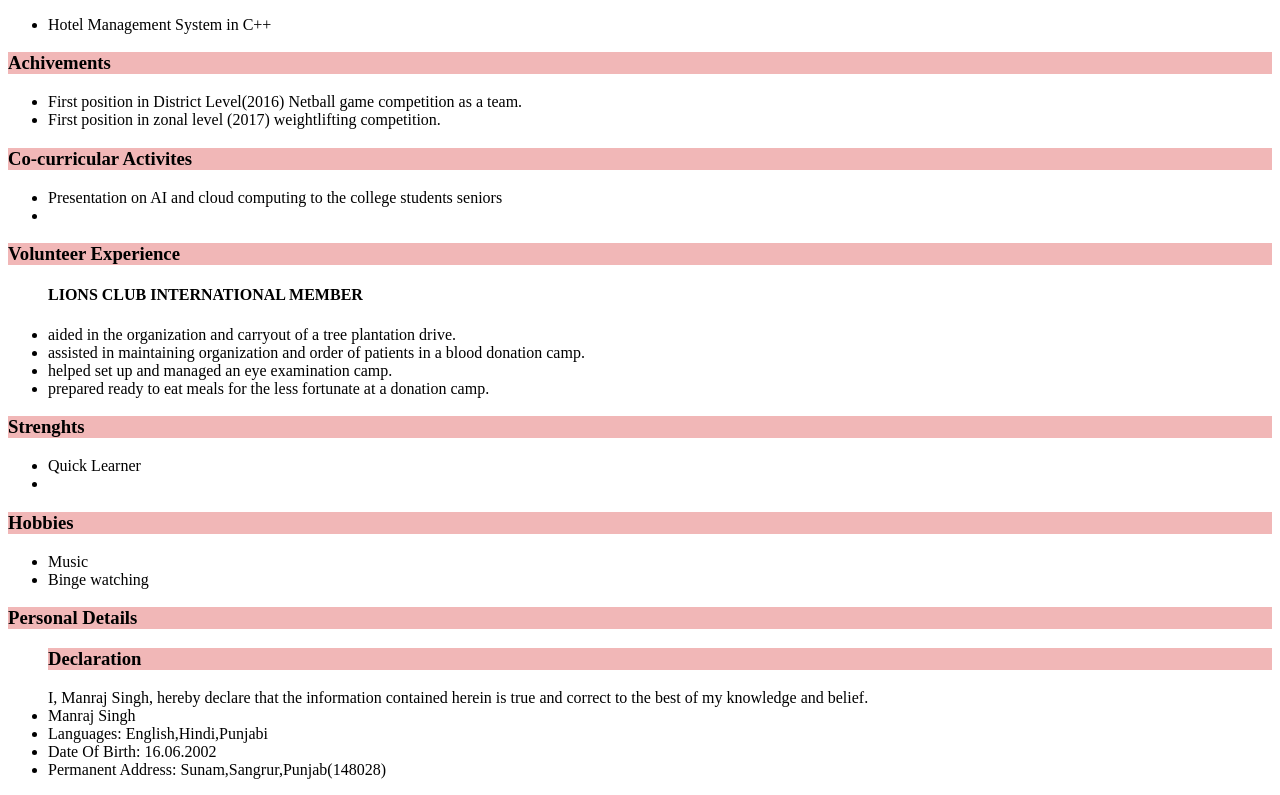
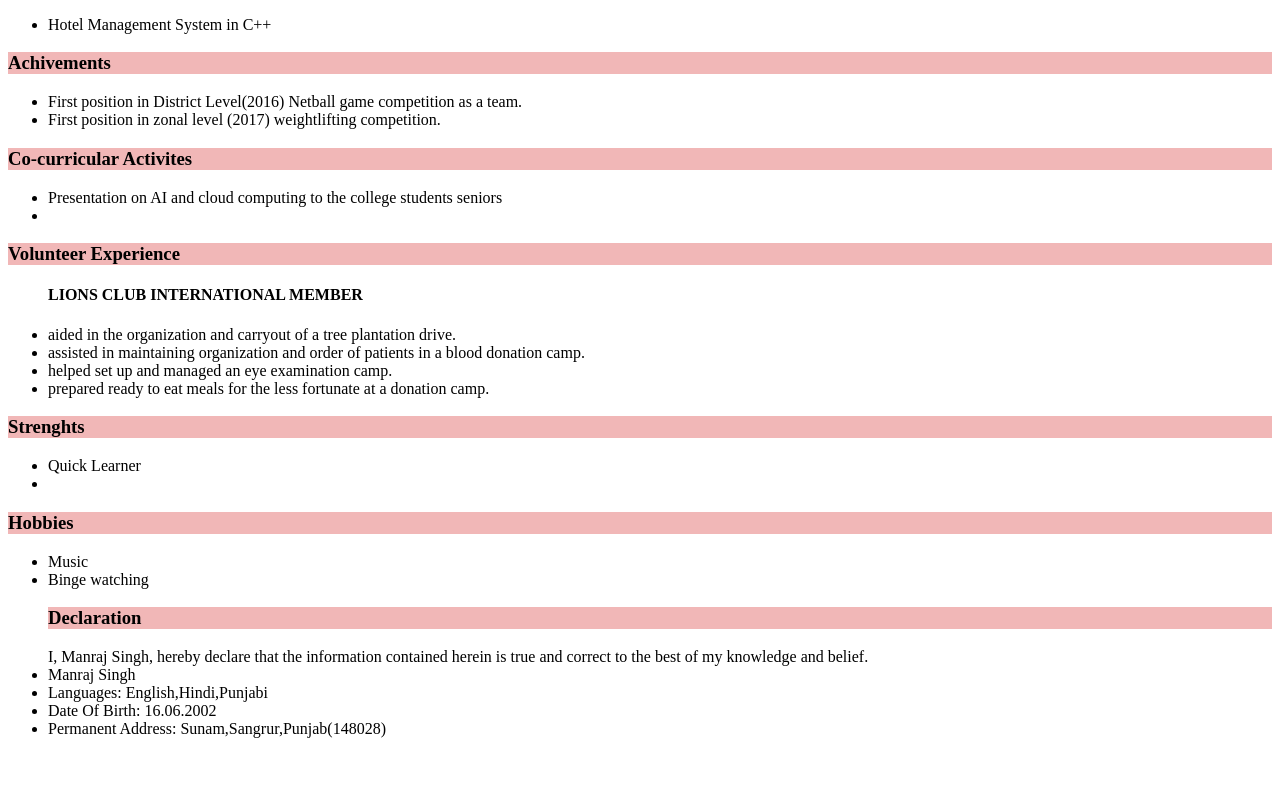
Before and after one commit to manrajsinghdhaliwal/cv, a plain HTML site: page index.html in a window 1280 px wide. Shown: the part 492-1287 px from the top of the page. After the commit the page ends 1246 px from the top, so only its background shows below. Drawn offline with Linux system fonts and the light colour scheme.

Commit message:
Update index.html

```diff
--- a/index.html
+++ b/index.html
@@ -160,7 +160,7 @@ guidance is prioritised.
         Binge watching
     </li>
    </ul>
-   <h3 style="background-color: rgb(241, 183, 183);">Personal Details</h3>
+
    <ul>
         <h3 style="background-color: rgb(241, 183, 183);"> Declaration</h3>
        I, Manraj Singh, hereby declare that the information contained herein is true and correct to the best of my
```
